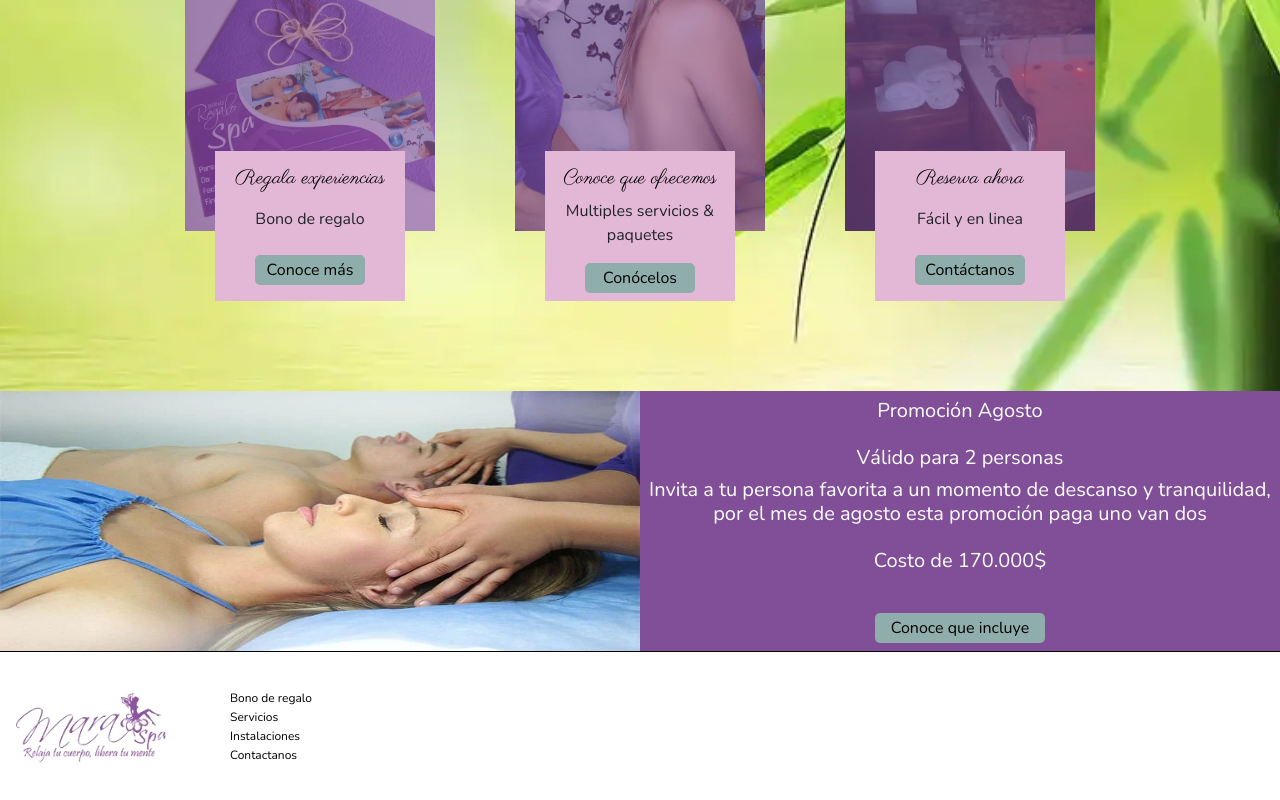
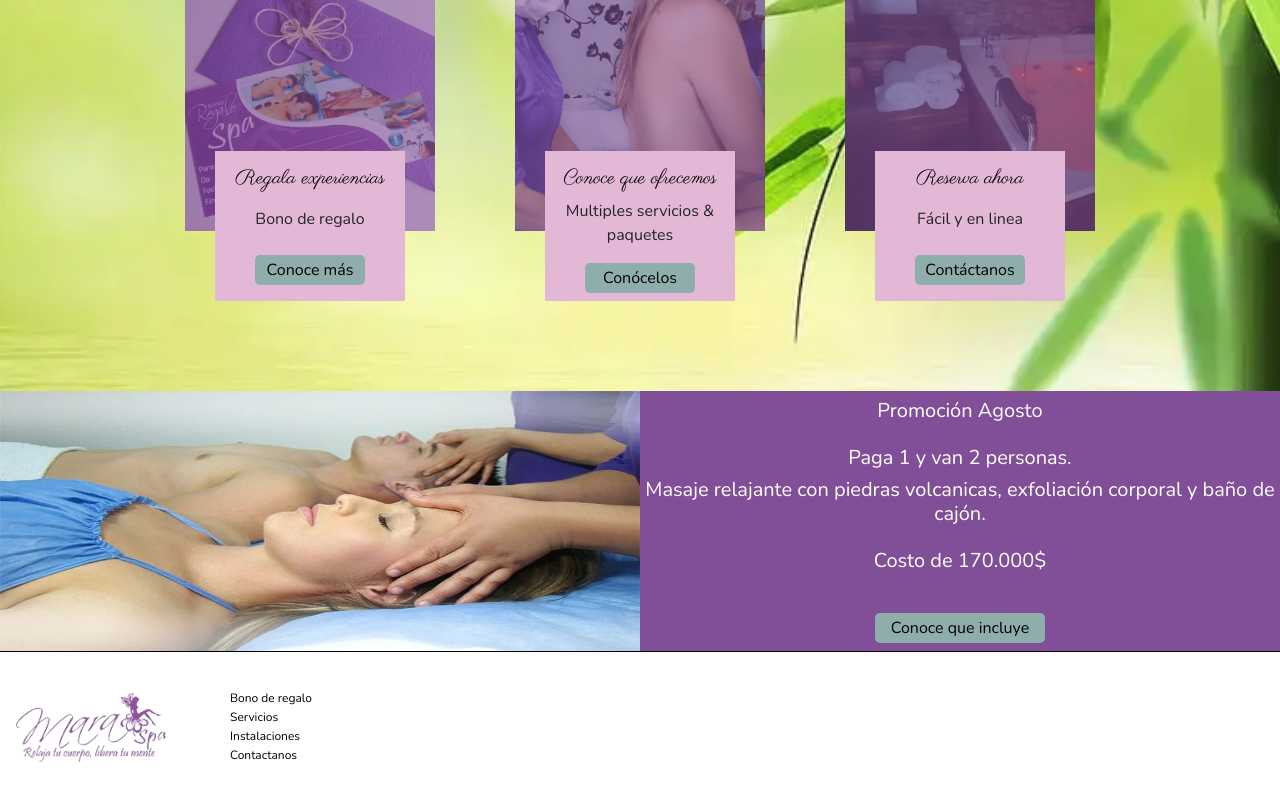
Before and after one commit to jap102321/maraspa, a React (Create React App) app: page / in a window 1280 px wide. Shown: the part 1086-1886 px from the top of the page. Built offline with nearby package versions, Linux system fonts and the light colour scheme; grey boxes are pictures that could not be loaded.

Commit message:
Modifying promo august

```diff
--- a/src/components/Promotion.jsx
+++ b/src/components/Promotion.jsx
@@ -10,10 +10,10 @@ const Promotion = () => {
         <div className={styles.promo}>
           <h2>Promoción Agosto</h2>
           <div className={styles.description}>
-            <h3>Válido para 2 personas</h3>
+            <h3>Paga 1 y van 2 personas.</h3>
             <h3 id={styles.description}>
-              Invita a tu persona favorita a un momento de descanso y
-              tranquilidad, por el mes de agosto esta promoción paga uno van dos
+              Masaje relajante con piedras volcanicas, exfoliación corporal y
+              baño de cajón.
             </h3>
           </div>
           <div className={styles.otherInfo}>
```
